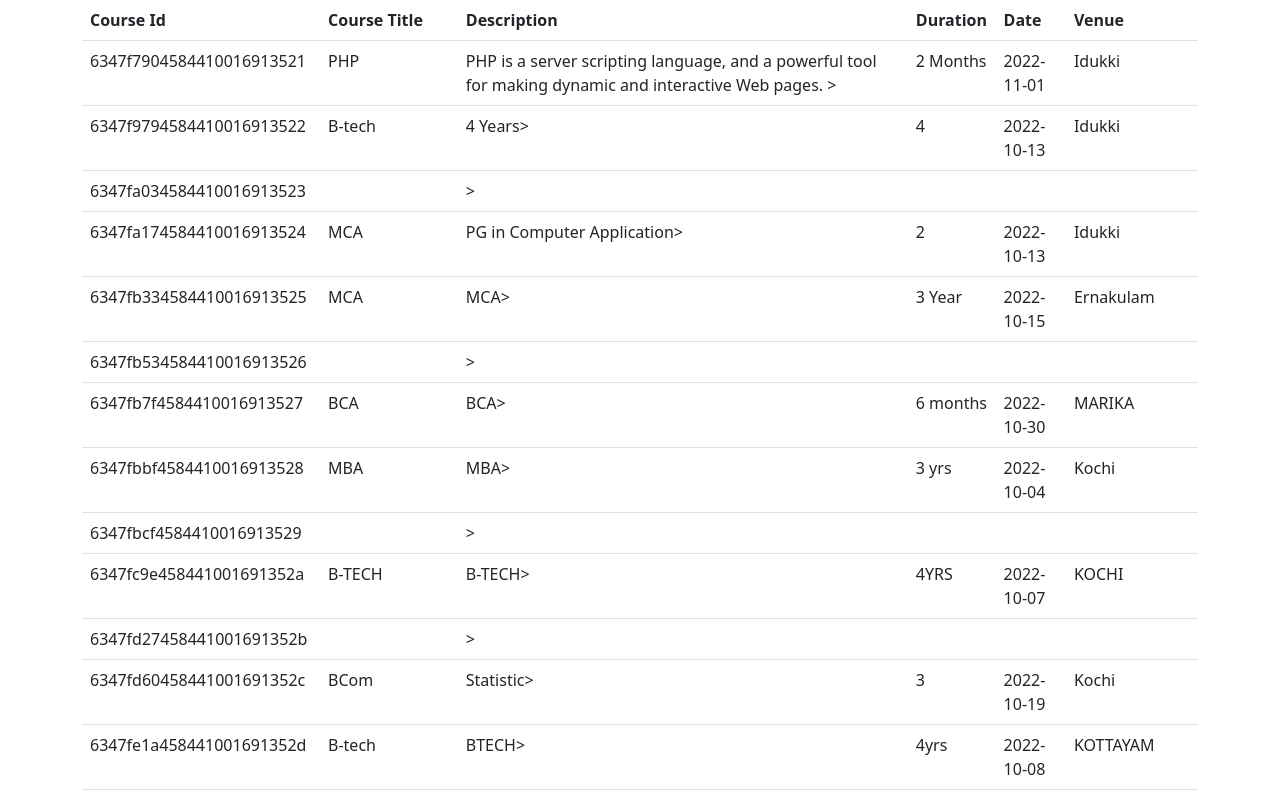
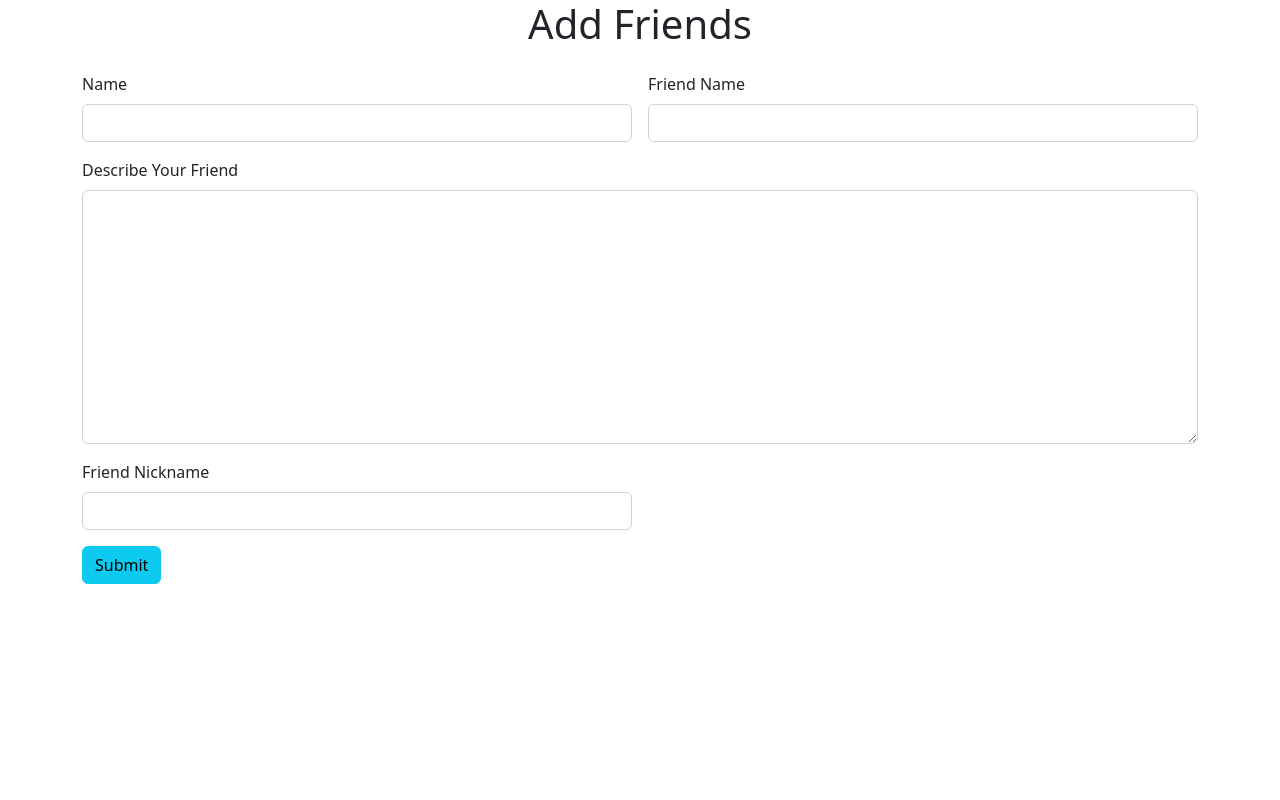
Before and after one commit to Asiyacm/nestdigitalAngularApp, an Angular app: page / in a window 1280 px wide. Shown: the top 800 px of the page. Built offline with nearby package versions, Linux system fonts and the light colour scheme.

Commit message:
addFriends

```diff
--- /dev/null
+++ b/src/app/add-friends/add-friends.component.html
@@ -0,0 +1,47 @@
+<div class="container">
+    <div class="row">
+        <div class="col col-12 col-sm-12 col-md-12 col-lg-12 col-xl-12 col-xxl-12">
+
+
+            <div class="row g-3">
+                <div class="col col-12 col-sm-12 col-md-12 col-lg-12 col-xl-12 col-xxl-12 text-center">
+
+                    <h1>Add Friends</h1>
+                </div>
+
+                <div class="col col-12 col-sm-6 col-md-6 col-lg-6 col-xl-6 col-xxl-6">
+
+                    <label for="" class="form-label">Name</label>
+                    <input type="text" class="form-control">
+
+                </div>
+
+                <div class="col col-12 col-sm-6 col-md-6 col-lg-6 col-xl-6 col-xxl-6">
+
+                    <label for="" class="form-label">Friend Name</label>
+                    <input type="text" class="form-control">
+
+                </div>
+
+                <div class="col col-12 col-sm-12 col-md-12 col-lg-12 col-xl-12 col-xxl-12">
+
+                    <label for="" class="form-label">Describe Your Friend</label>
+                    <textarea name="" id="" cols="30" rows="10" class="form-control"></textarea>
+
+                </div>
+
+                <div class="col col-12 col-sm-6 col-md-6 col-lg-6 col-xl-6 col-xxl-6">
+
+                    <label for="" class="form-label">Friend Nickname</label>
+                    <input type="text" class="form-control">
+
+                </div>
+
+
+                <div class="col col-12 col-sm-12 col-md-12 col-lg-12 col-xl-12 col-xxl-12"><button class="btn btn-info">Submit</button></div>
+
+
+
+        </div>
+    </div>
+</div>
--- a/src/app/app.component.html
+++ b/src/app/app.component.html
@@ -1,2 +1,2 @@
-<app-view-course></app-view-course>
+<app-add-friends></app-add-friends>
 <router-outlet></router-outlet>
--- a/src/app/app.module.ts
+++ b/src/app/app.module.ts
@@ -12,6 +12,7 @@ import { EmployeePortalComponent } from './employee-portal/employee-portal.compo
 import { EmployeeRegisterComponent } from './employee-register/employee-register.component';
 import { AddCourseComponent } from './add-course/add-course.component';
 import { ViewCourseComponent } from './view-course/view-course.component';
+import { AddFriendsComponent } from './add-friends/add-friends.component';
 
 @NgModule({
   declarations: [
@@ -24,7 +25,8 @@ import { ViewCourseComponent } from './view-course/view-course.component';
     EmployeePortalComponent,
     EmployeeRegisterComponent,
     AddCourseComponent,
-    ViewCourseComponent
+    ViewCourseComponent,
+    AddFriendsComponent
   ],
   imports: [
     BrowserModule,
```
Also changed, not shown: src/app/add-friends/add-friends.component.ts (added, +10 -0 lines), src/app/add-friends/add-friends.component.css (added).
